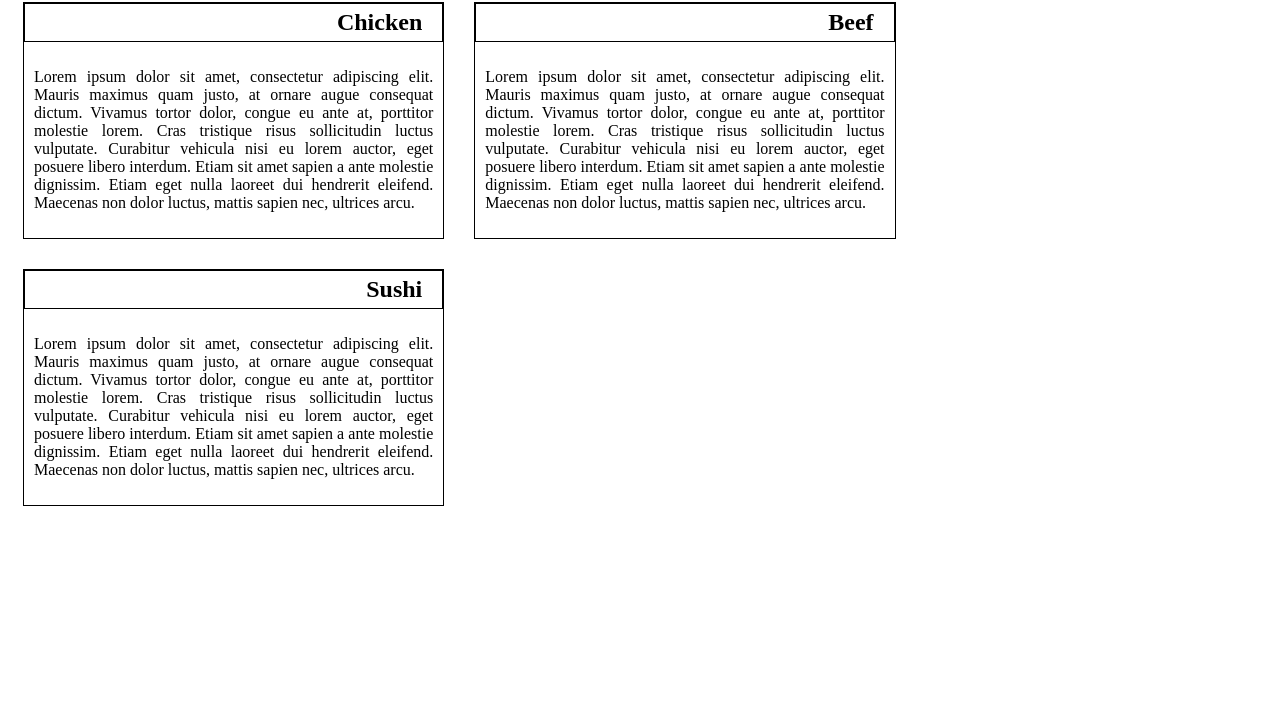
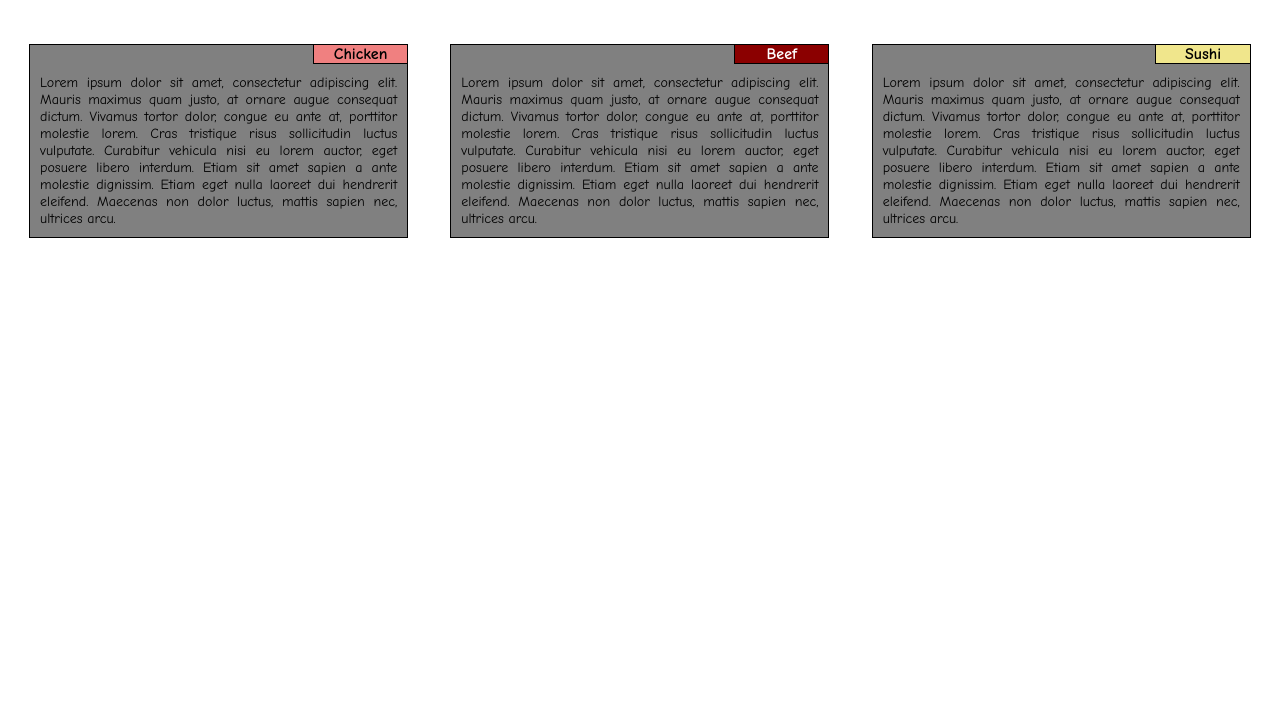
Before and after one commit to Rossed/module2-solution, a plain HTML site: page site/index.html in a window 1280 px wide. Shown: the part 93-800 px from the top of the page. Drawn offline with Linux system fonts and the light colour scheme.

Commit message:
Finished, but messy

```diff
--- a/site/css/styles.css
+++ b/site/css/styles.css
@@ -2,23 +2,63 @@
 
 * {
 	box-sizing: border-box;
+	font-family: "Comic Sans MS", cursive, sans-serif
 }
 
 h1 {
 	text-align: center;
+	margin: 50px;
 }
 
 h2 {
-	padding: 5px 20px 5px 20px;
 	border: 1px solid black;
-	margin: 0px;
-	text-align: right;
+	border-top-style: none;
+	border-right-style: none;
+	margin-bottom: 0px;
+	margin-top: 0px;
+	text-align: center;
+	width: 25%;
+	margin-left: auto;
+	font-size: 16px;
 }
+
+#Chicken {
+	background-color: #F08080;
+}
+
+#Beef {
+	background-color: #8B0000;
+	color: white;
+}
+
+#Sushi {
+	background-color: #F0E68C;
+}
+
 
 p {
 	text-align: justify;
+	width: 90%;
+	margin-left: auto;
+	margin-right: auto;
+	margin-top: 0px;
+	background-color: gray;
+	border: 1px solid black;
+	border-top-style: none;
 	padding: 10px;
+	font-size: 14px;
 
+
+}
+
+.header {
+	position: relative;
+	background-color: gray;
+	width: 90%;
+	margin-left: auto;
+	margin-right: auto;
+	border: 1px solid black;
+	border-bottom-style: none;
 }
 
 /* Responsive Framework */
@@ -31,8 +71,6 @@ p {
 @media (min-width: 992px) {
 	.col-lg-4 {
 		float: left;
-		border: 1px solid black;
-		margin: 15px;
 		width: 33.33%;
 	}
 
@@ -43,12 +81,20 @@ p {
 @media (min-width: 768px) and (max-width: 991px) {
 	.col-md-6 {
 		float: left;
-		border: 1px solid black;
 		width: 50%;
 	}
-		.col-md-12 {
+
+	#specialHeader {
+		width: 95%;
+		margin-top: 30px;
+	}
+
+	#specialP {
+		width: 95%;
+	}
+
+	.col-md-12 {
 		float: left;
-		border: 1px solid black;
 		width: 100%;
 	}
 
--- a/site/index.html
+++ b/site/index.html
@@ -11,16 +11,22 @@
 
 <div class="row">
 	<div class="col-lg-4 col-md-6">
-		<h2>Chicken</h2>
+		<div class="header">
+			<h2 id="Chicken">Chicken</h2>
+		</div>
 		<p>Lorem ipsum dolor sit amet, consectetur adipiscing elit. Mauris maximus quam justo, at ornare augue consequat dictum. Vivamus tortor dolor, congue eu ante at, porttitor molestie lorem. Cras tristique risus sollicitudin luctus vulputate. Curabitur vehicula nisi eu lorem auctor, eget posuere libero interdum. Etiam sit amet sapien a ante molestie dignissim. Etiam eget nulla laoreet dui hendrerit eleifend. Maecenas non dolor luctus, mattis sapien nec, ultrices arcu.</p>
 	</div>
 	<div class="col-lg-4 col-md-6">
-		<h2>Beef</h2>
+		<div class="header">
+			<h2 id="Beef">Beef</h2>
+		</div>
 		<p>Lorem ipsum dolor sit amet, consectetur adipiscing elit. Mauris maximus quam justo, at ornare augue consequat dictum. Vivamus tortor dolor, congue eu ante at, porttitor molestie lorem. Cras tristique risus sollicitudin luctus vulputate. Curabitur vehicula nisi eu lorem auctor, eget posuere libero interdum. Etiam sit amet sapien a ante molestie dignissim. Etiam eget nulla laoreet dui hendrerit eleifend. Maecenas non dolor luctus, mattis sapien nec, ultrices arcu.</p>
 	</div>
 	<div class="col-lg-4 col-md-12">
-		<h2>Sushi</h2>
-		<p>Lorem ipsum dolor sit amet, consectetur adipiscing elit. Mauris maximus quam justo, at ornare augue consequat dictum. Vivamus tortor dolor, congue eu ante at, porttitor molestie lorem. Cras tristique risus sollicitudin luctus vulputate. Curabitur vehicula nisi eu lorem auctor, eget posuere libero interdum. Etiam sit amet sapien a ante molestie dignissim. Etiam eget nulla laoreet dui hendrerit eleifend. Maecenas non dolor luctus, mattis sapien nec, ultrices arcu.</p>
+		<div class="header" id="specialHeader">
+			<h2 id="Sushi">Sushi</h2>
+		</div>
+		<p id="specialP">Lorem ipsum dolor sit amet, consectetur adipiscing elit. Mauris maximus quam justo, at ornare augue consequat dictum. Vivamus tortor dolor, congue eu ante at, porttitor molestie lorem. Cras tristique risus sollicitudin luctus vulputate. Curabitur vehicula nisi eu lorem auctor, eget posuere libero interdum. Etiam sit amet sapien a ante molestie dignissim. Etiam eget nulla laoreet dui hendrerit eleifend. Maecenas non dolor luctus, mattis sapien nec, ultrices arcu.</p>
 	</div>
 </div>
 
```
